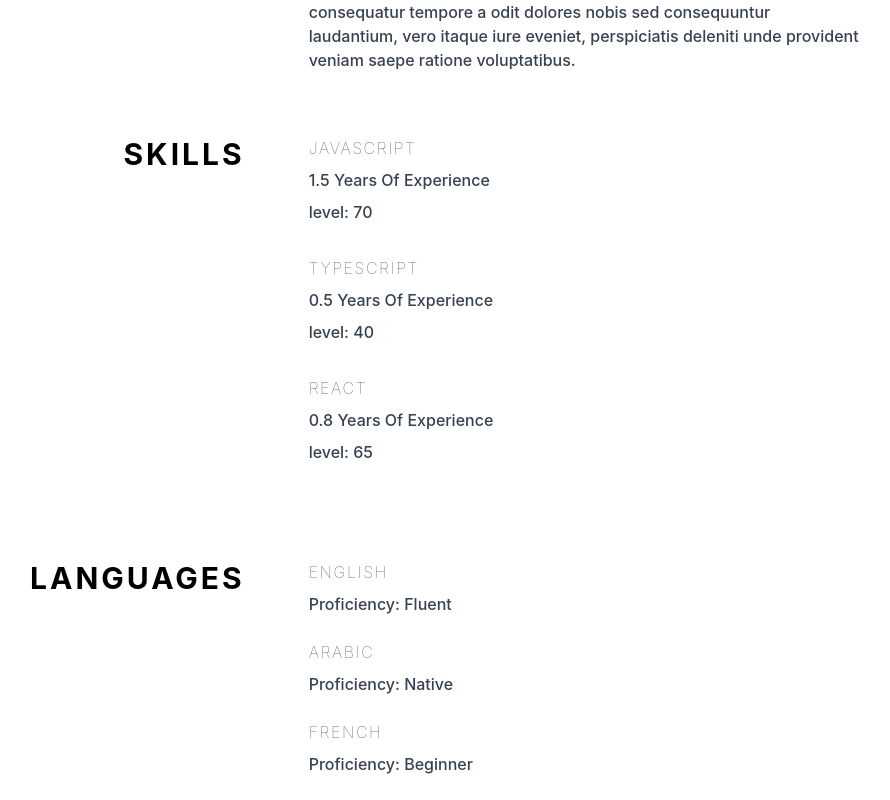
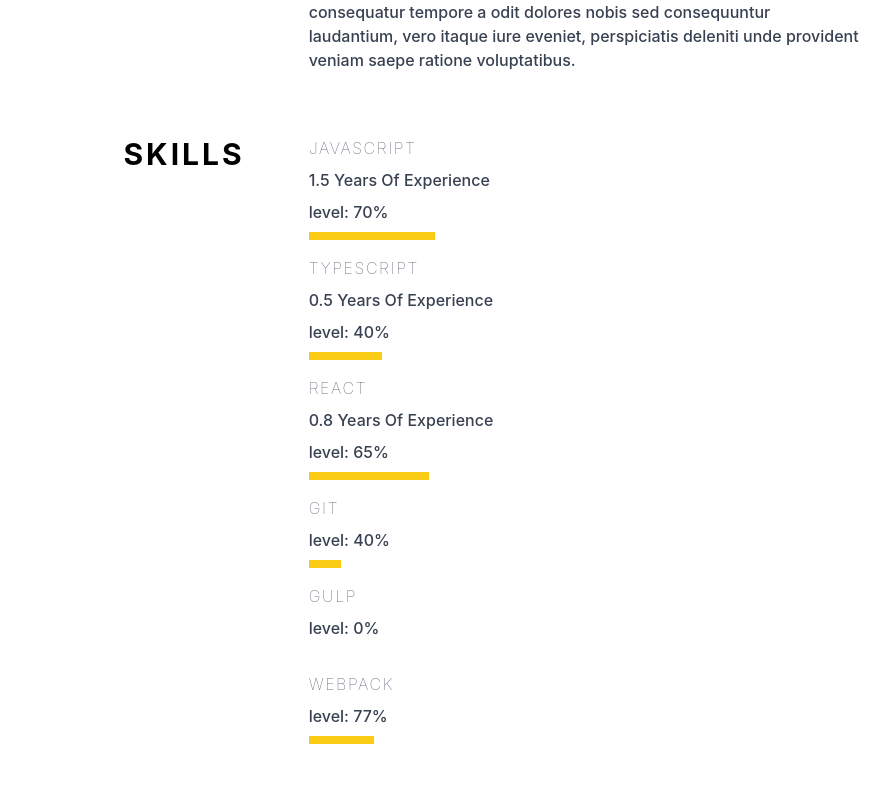
Before and after one commit to MohamedBechirMejri/cv-app-theodinproject, a React (Create React App) app: page / in a window 1280 px wide. Shown: the part 1040-1840 px from the top of the page, without its empty margins (197-1087 px from the left). Built offline with nearby package versions, Linux system fonts and the light colour scheme.

Commit message:
Add tools

```diff
--- a/src/Components/Preview/Preview.tsx
+++ b/src/Components/Preview/Preview.tsx
@@ -36,7 +36,7 @@ const Preview = ({ data }: { data: CvData }) => {
       <About about={data.about} />
       <Education education={data.education} />
       <Experience experience={data.experience} />
-      <Skills skills={data.skills} />
+      <Skills skills={data.skills} tools={data.tools} />
       <Languages languages={data.languages} />
     </div>
   );
--- a/src/Components/Preview/Skills.tsx
+++ b/src/Components/Preview/Skills.tsx
@@ -2,11 +2,16 @@ import React from "react";
 
 const Skills = ({
   skills,
+  tools,
 }: {
   skills: {
     skill: string;
     level: number;
     yearsOfExperience: string;
+  }[];
+  tools: {
+    tool: string;
+    level: number;
   }[];
 }) => {
   return (
@@ -32,7 +37,44 @@ const Skills = ({
                 {skill.skill}
               </div>
               <p>{skill.yearsOfExperience} Years Of Experience</p>
-              <div>level: {skill.level}</div>
+              <div>level: {skill.level}% </div>{" "}
+              <div
+                className="h-2 bg-yellow-400 "
+                style={{
+                  width: `${skill.level}%`,
+                }}
+              />
+            </div>
+          </div>
+        );
+      })}
+      {tools.map((tool, index) => {
+        return (
+          <div key={index} className="flex w-full gap-16 font-medium">
+            <div className="flex flex-col items-end justify-start gap-2">
+              <h1
+                className={`font-bold text-3xl ${
+                  index !== 0 ? "opacity-0" : "opacity-0"
+                } text-black  tracking-widest uppercase`}
+              >
+                Tools
+              </h1>
+              <h1 className="text-3xl font-bold tracking-widest text-black uppercase opacity-0">
+                experience
+              </h1>
+              <p className="flex gap-1"></p>
+            </div>
+            <div className="flex flex-col items-start justify-start gap-2">
+              <div className="font-thin tracking-widest uppercase">
+                {tool.tool}
+              </div>
+              <div>level: {tool.level}% </div>{" "}
+              <div
+                className="h-2 bg-yellow-400 "
+                style={{
+                  width: `${tool.level}%`,
+                }}
+              />
             </div>
           </div>
         );
```
